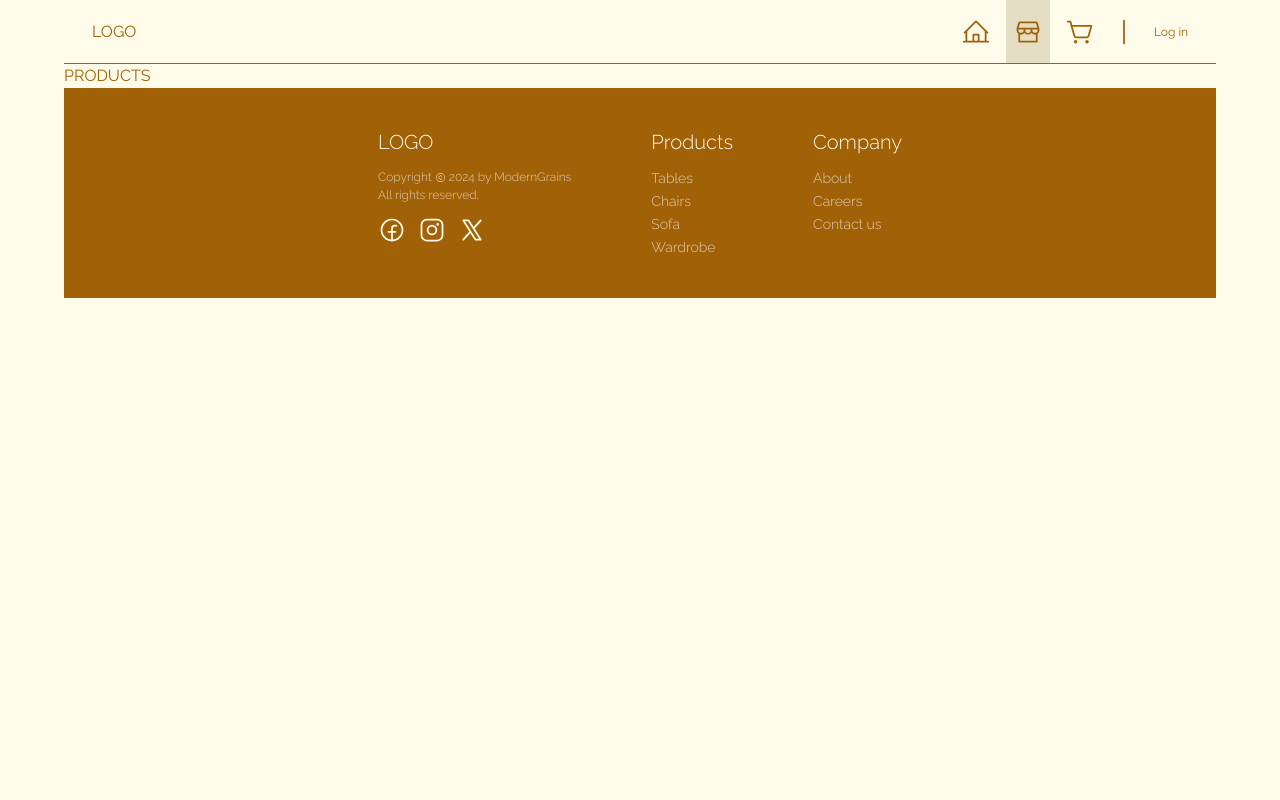
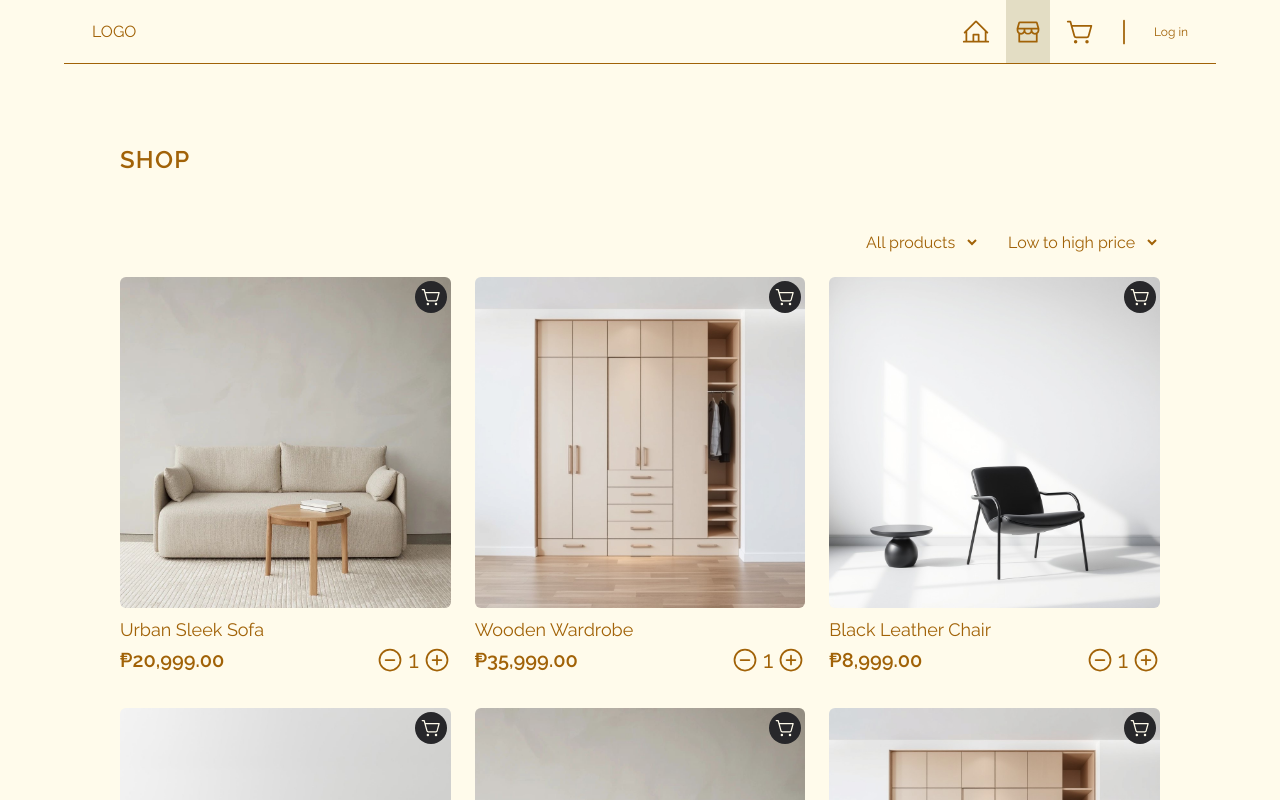
Before and after one commit to RyneeeJ/Moderngrains-client, a React (Vite) app: page /products in a window 1280 px wide. Shown: the top 800 px of the page. Built offline with nearby package versions, Linux system fonts and the light colour scheme; the HTML template or start-up script is replaced by a standard one.

Commit message:
Added filter and sort component, fixed quantity counter bug

```diff
--- /dev/null
+++ b/src/features/products/ProductFilter.jsx
@@ -0,0 +1,14 @@
+import Select from "../../ui/Select";
+
+function ProductFilter() {
+  const optionsArr = [
+    { name: "All products", value: "all" },
+    { name: "Chairs", value: "chairs" },
+    { name: "Tables", value: "tables" },
+    { name: "Sofa", value: "sofa" },
+    { name: "Wardrobe", value: "wardrobe" },
+  ];
+  return <Select optionsArr={optionsArr} />;
+}
+
+export default ProductFilter;
--- a/src/features/products/ProductListItem.jsx
+++ b/src/features/products/ProductListItem.jsx
@@ -4,14 +4,14 @@ import { useState } from "react";
 import QuantityCounter from "../../ui/QuantityCounter";
 
 function ProductListItem({ image, productName, price }) {
-  const [quantity, setQuantity] = useState(0);
+  const [quantity, setQuantity] = useState(1);
 
   function handleIncreaseQuantity() {
     setQuantity((count) => count + 1);
   }
 
   function handleDecreaseQuantity() {
-    if (!quantity) return;
+    if (quantity === 1) return;
     setQuantity((count) => count - 1);
   }
 
--- /dev/null
+++ b/src/features/products/ProductSort.jsx
@@ -0,0 +1,11 @@
+import Select from "../../ui/Select";
+
+function ProductSort() {
+  const optionsArr = [
+    { name: "Low to high price", value: "price-asc" },
+    { name: "High to low price", value: "price-desc" },
+  ];
+  return <Select optionsArr={optionsArr} />;
+}
+
+export default ProductSort;
--- a/src/pages/Homepage.jsx
+++ b/src/pages/Homepage.jsx
@@ -5,6 +5,7 @@ function Homepage() {
   return (
     <div id="hero-section">
       <HeroImage />
+
       <RecommendedProducts />
     </div>
   );
--- a/src/pages/Products.jsx
+++ b/src/pages/Products.jsx
@@ -1,5 +1,22 @@
+import ProductFilter from "../features/products/ProductFilter";
+import ProductList from "../features/products/ProductList";
+import ProductSort from "../features/products/ProductSort";
+import OperationsContainer from "../ui/OperationsContainer";
+import Section from "../ui/Section";
+import SectionHeading from "../ui/SectionHeading";
+
 function Products() {
-  return <div>PRODUCTS</div>;
+  return (
+    <Section>
+      <SectionHeading>Shop</SectionHeading>
+
+      <OperationsContainer>
+        <ProductFilter />
+        <ProductSort />
+      </OperationsContainer>
+      <ProductList />
+    </Section>
+  );
 }
 
 export default Products;
--- a/src/ui/NavLinkListItem.jsx
+++ b/src/ui/NavLinkListItem.jsx
@@ -1,9 +1,10 @@
 import { NavLink } from "react-router-dom";
+import { scrollToTop } from "../utils/helpers";
 
-function NavLinkListItem({ to, children, ...props }) {
+function NavLinkListItem({ to, children }) {
   const occupySpaceAndCenter = "flex h-full items-center";
   return (
-    <li {...props} className={occupySpaceAndCenter}>
+    <li onClick={scrollToTop} className={occupySpaceAndCenter}>
       <NavLink to={to} className={`${occupySpaceAndCenter} px-2`}>
         {children}
       </NavLink>
--- a/src/ui/Navigation.jsx
+++ b/src/ui/Navigation.jsx
@@ -6,14 +6,13 @@ import {
   PiUser,
 } from "react-icons/pi";
 
-import { scrollToTop } from "../utils/helpers";
 import NavLinkListItem from "./NavLinkListItem";
 
 function Navigation() {
   const iconClass = "size-5 xs:size-6 md:size-7";
   return (
     <ul className="flex h-full items-center sm:gap-2">
-      <NavLinkListItem to="/" onClick={scrollToTop}>
+      <NavLinkListItem to="/">
         <PiHouseLine className={iconClass} />
       </NavLinkListItem>
 
--- /dev/null
+++ b/src/ui/OperationsContainer.jsx
@@ -0,0 +1,7 @@
+// Reusable container for product operations such as filter & sort (in both SHOP and PURCHASE HISTORY page), and remove all (in CART page)
+
+function OperationsContainer({ children }) {
+  return <div className="mb-4 flex justify-end gap-6 md:mb-6">{children}</div>;
+}
+
+export default OperationsContainer;
--- /dev/null
+++ b/src/ui/Select.jsx
@@ -0,0 +1,13 @@
+function Select({ optionsArr }) {
+  return (
+    <select className="bg-inherit pr-2">
+      {optionsArr?.map((option) => (
+        <option key={option.value} value={option.value}>
+          {option.name}
+        </option>
+      ))}
+    </select>
+  );
+}
+
+export default Select;
```
